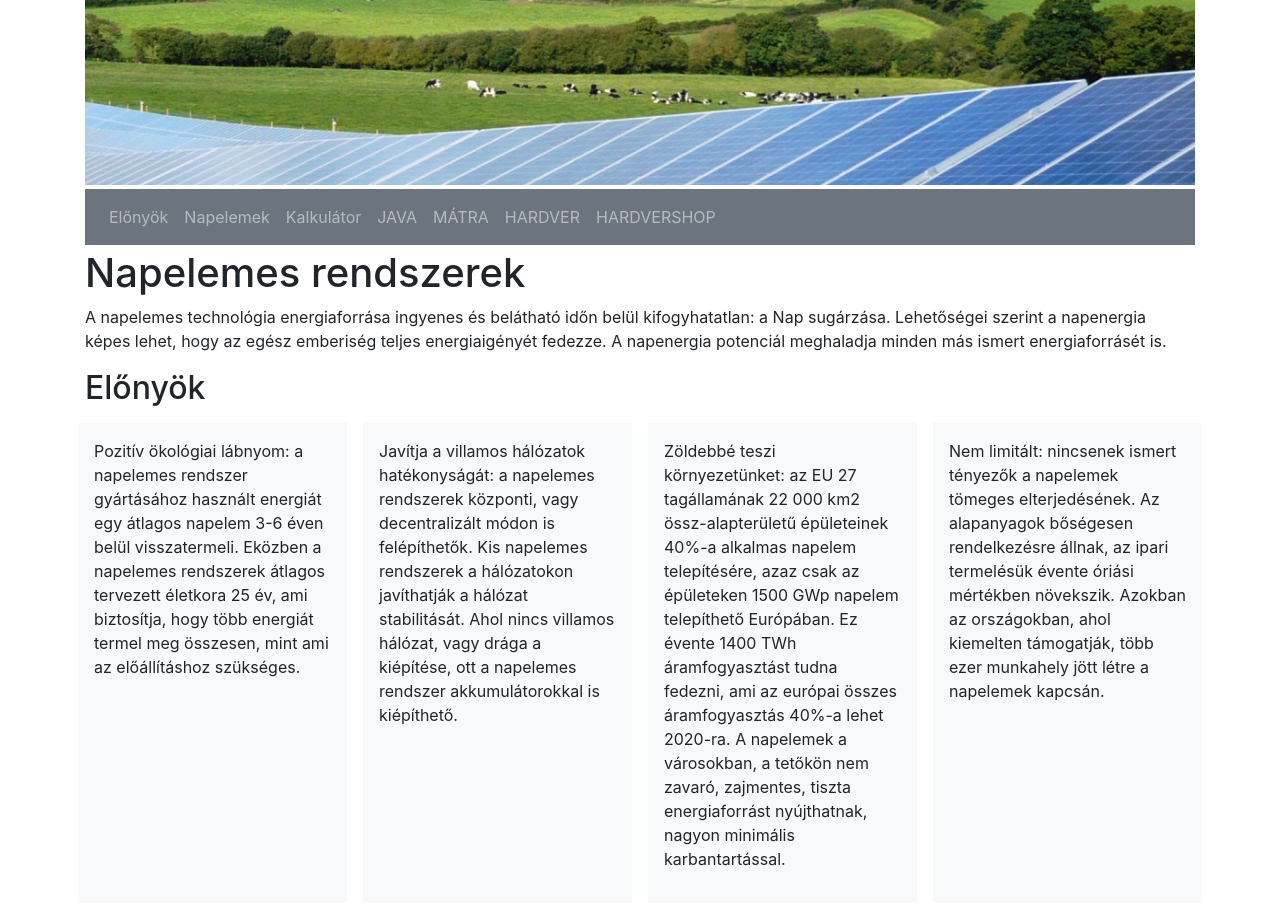
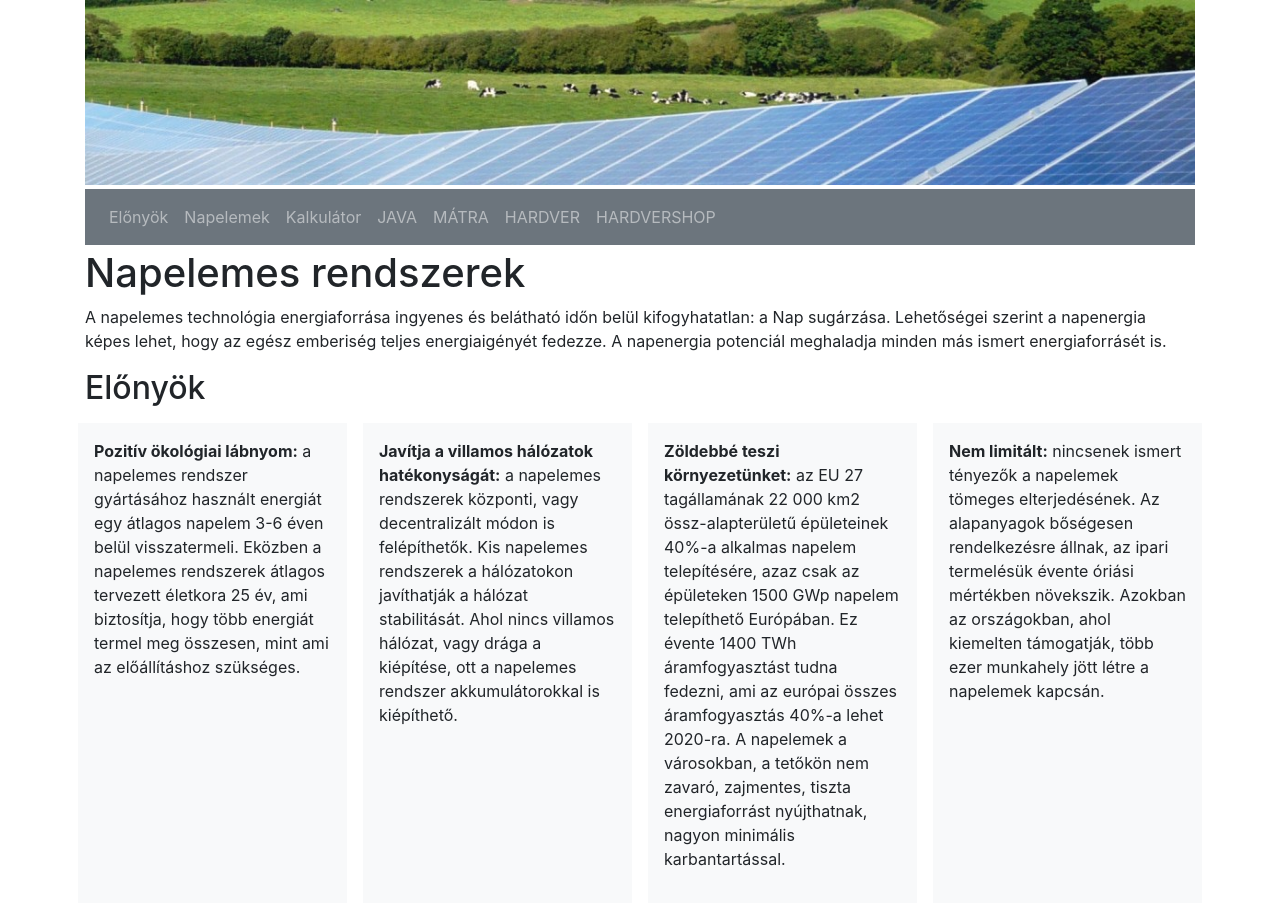
Before and after one commit to Robivagyok/NAPELEM, a plain HTML site: page index.html in a window 1280 px wide. Shown: the top 914 px of the page. Drawn offline with Linux system fonts and the light colour scheme.

Commit message:
Update index.html

```diff
--- a/index.html
+++ b/index.html
@@ -6,7 +6,7 @@
     <title>Napelemes rendszerek</title>
 	<meta name="viewport" content="width=device-width, initial-scale=1, shrink-to-fit=no">
 	<link rel="stylesheet" href="bootstrap.min.css">
-    <link rel="stylesheet" href="napelem.css">
+    <link rel="stylesheet" href="stilus.css">
 	<script src="jquery.min.js"></script>
 	<script src="popper.min.js"></script>
 	<script src="bootstrap.min.js"></script>
```
